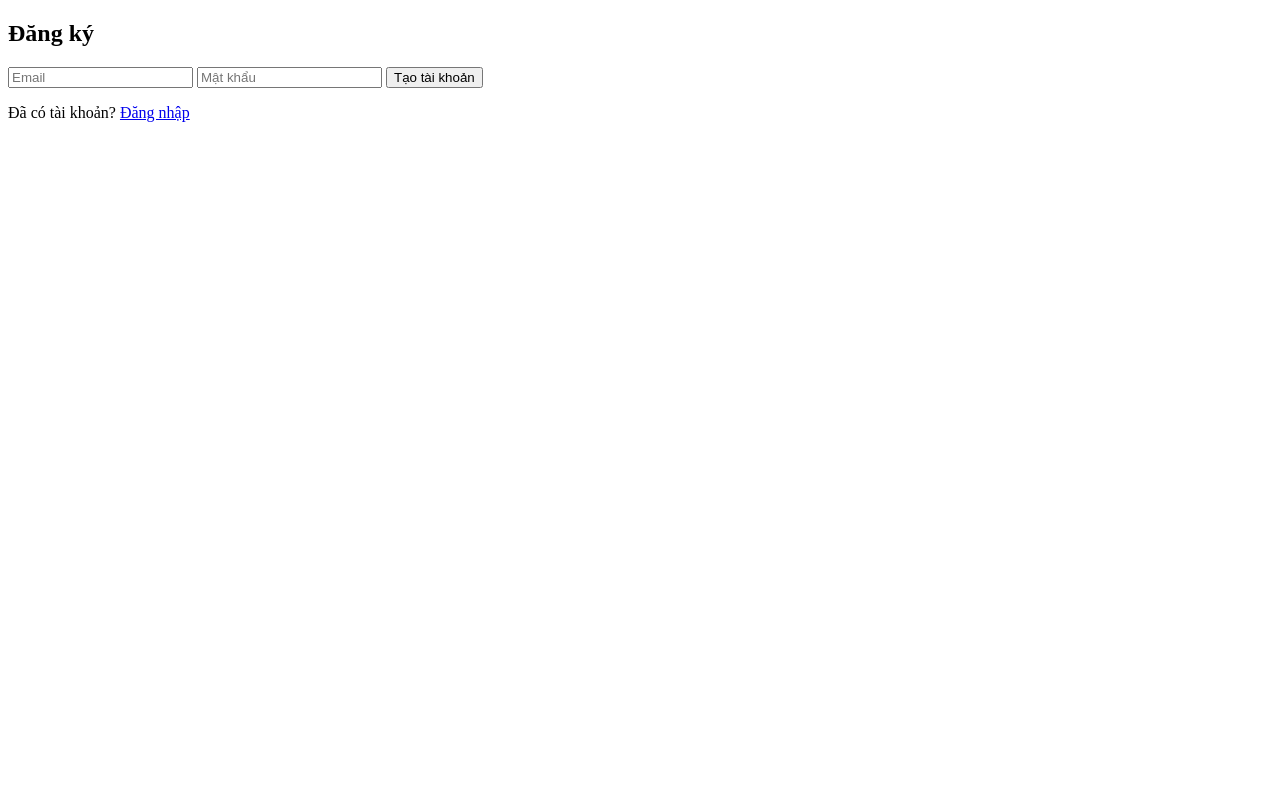
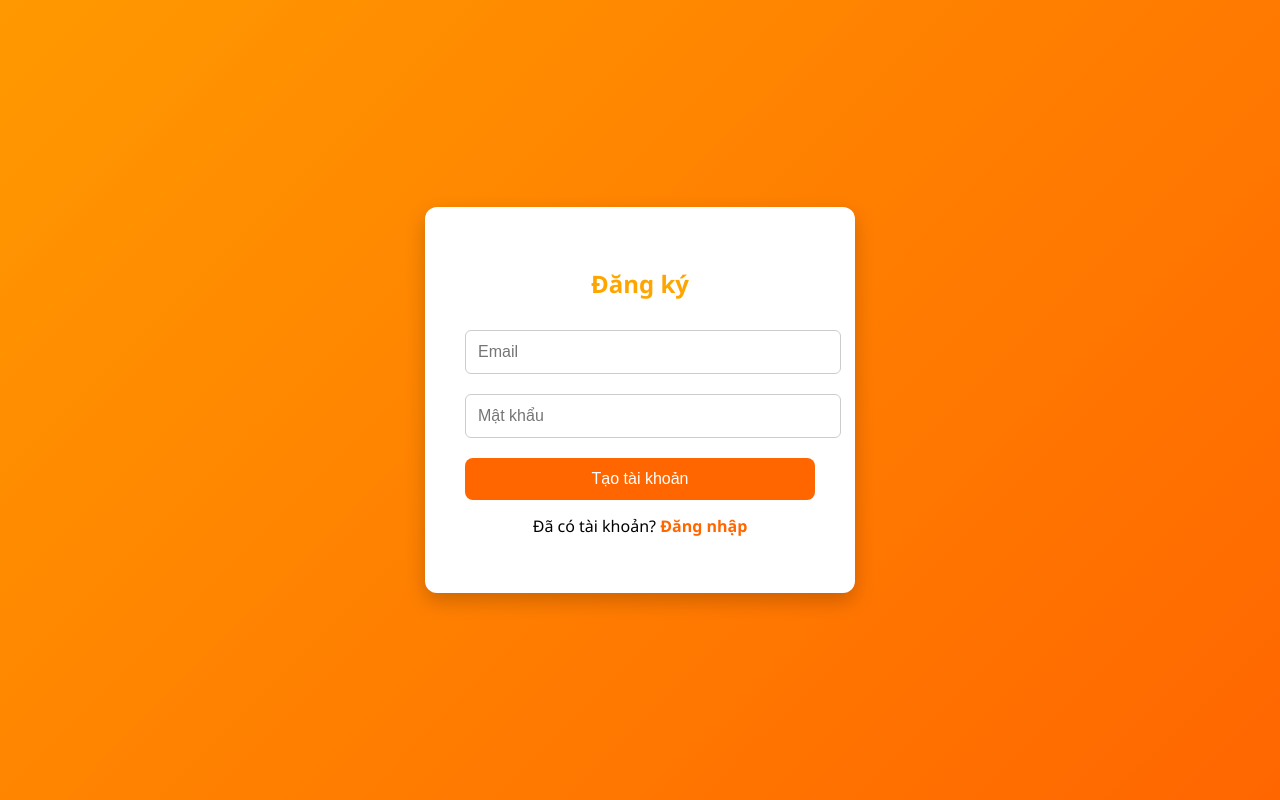
Before and after one commit to Kien-nguyen343/Cuoikhoa-, a plain HTML site: page cuối khoá 2/register.html in a window 1280 px wide. Drawn offline with Linux system fonts and the light colour scheme.

Commit message:
Update register.html

```diff
--- a/cuối khoá 2/register.html
+++ b/cuối khoá 2/register.html
@@ -4,7 +4,7 @@
   <meta charset="UTF-8" />
   <meta name="viewport" content="width=device-width, initial-scale=1.0"/>
   <title>Đăng ký</title>
-  <link rel="stylesheet" href="auth-style.css" />
+  <link rel="stylesheet" href="register.css" />
 </head>
 <body>
   <div class="auth-container">
```
